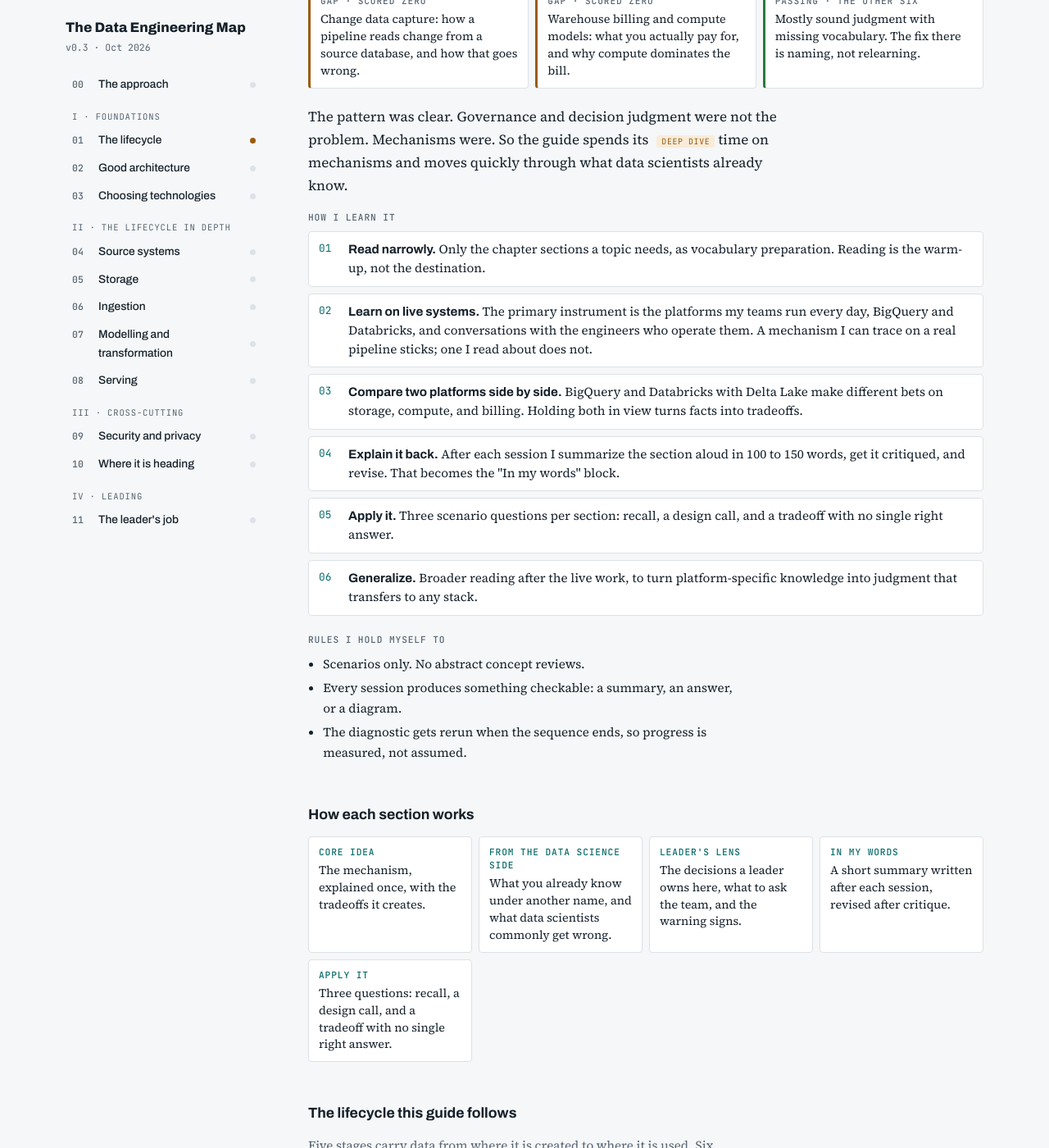
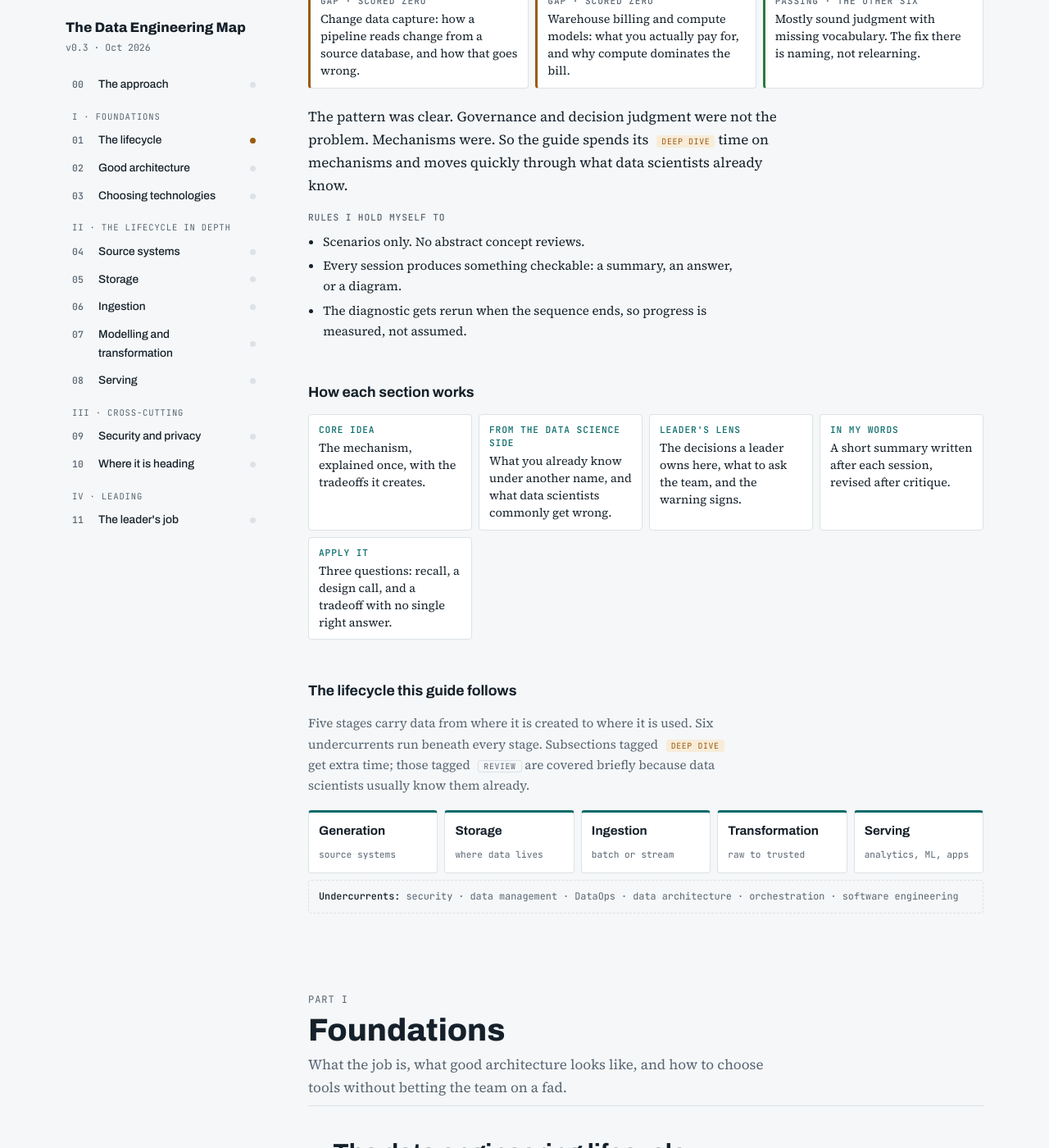
Before and after one commit to nissimnabar/nissimnabar.github.io, a Jekyll site: the page de-guide/index.html, which Jekyll copies as it is, in a window 1280 px wide and 1400 px high, scrolled down 778 px. Shown: the whole window at 82% size. Built offline with Jekyll 4.4.1, drawn with Linux system fonts in a browser that asks for light colours.

Commit message:
Remove 'How I learn it' block from DE guide approach
Co-Authored-By: Claude Opus 5.5 <noreply@anthropic.com>
Claude-Session: https://claude.ai/code/session_015FBVdd3QvQ34tfZm51LVc4

```diff
--- a/de-guide/index.html
+++ b/de-guide/index.html
@@ -99,10 +99,6 @@ h1 {
 .gap { background: var(--surface); border: 1px solid var(--line); border-left: 3px solid var(--next); border-radius: 4px; padding: 10px 12px; min-width: 0; font-size: 0.9rem; line-height: 1.45; }
 .gap.ok { border-left-color: var(--done); }
 .gap b { display: block; font-family: var(--f-mono); font-size: 0.7rem; font-weight: 500; letter-spacing: 0.08em; text-transform: uppercase; color: var(--muted); margin-bottom: 4px; }
-.steps { margin: 0 0 20px; padding: 0; list-style: none; counter-reset: st; display: grid; gap: 8px; }
-.steps li { counter-increment: st; position: relative; background: var(--surface); border: 1px solid var(--line); border-radius: 4px; padding: 10px 12px 10px 48px; font-size: 0.95rem; line-height: 1.5; }
-.steps li::before { content: counter(st, decimal-leading-zero); position: absolute; left: 12px; top: 10px; font-family: var(--f-mono); font-size: 0.8rem; color: var(--accent); }
-.steps b { font-family: var(--f-display); font-stretch: 85%; }
 .rules { margin: 0; padding-left: 1.2em; font-size: 0.95rem; max-width: 65ch; }
 .rules li { margin-bottom: 4px; }
 .approach h3 { font-family: var(--f-mono); font-size: 0.7rem; font-weight: 500; letter-spacing: 0.08em; text-transform: uppercase; color: var(--muted); margin: 0 0 8px; }
@@ -231,15 +227,6 @@ footer { border-top: 1px solid var(--line); padding-top: 24px; margin-top: 24px;
       </div>
       <p>The pattern was clear. Governance and decision judgment were not the problem. Mechanisms were. So the guide spends its <span class="deep">Deep dive</span> time on mechanisms and moves quickly through what data scientists already know.</p>
 
-      <h3>How I learn it</h3>
-      <ol class="steps">
-        <li><b>Read narrowly.</b> Only the chapter sections a topic needs, as vocabulary preparation. Reading is the warm-up, not the destination.</li>
-        <li><b>Learn on live systems.</b> The primary instrument is the platforms my teams run every day, BigQuery and Databricks, and conversations with the engineers who operate them. A mechanism I can trace on a real pipeline sticks; one I read about does not.</li>
-        <li><b>Compare two platforms side by side.</b> BigQuery and Databricks with Delta Lake make different bets on storage, compute, and billing. Holding both in view turns facts into tradeoffs.</li>
-        <li><b>Explain it back.</b> After each session I summarize the section aloud in 100 to 150 words, get it critiqued, and revise. That becomes the "In my words" block.</li>
-        <li><b>Apply it.</b> Three scenario questions per section: recall, a design call, and a tradeoff with no single right answer.</li>
-        <li><b>Generalize.</b> Broader reading after the live work, to turn platform-specific knowledge into judgment that transfers to any stack.</li>
-      </ol>
 
       <h3>Rules I hold myself to</h3>
       <ul class="rules">
```
